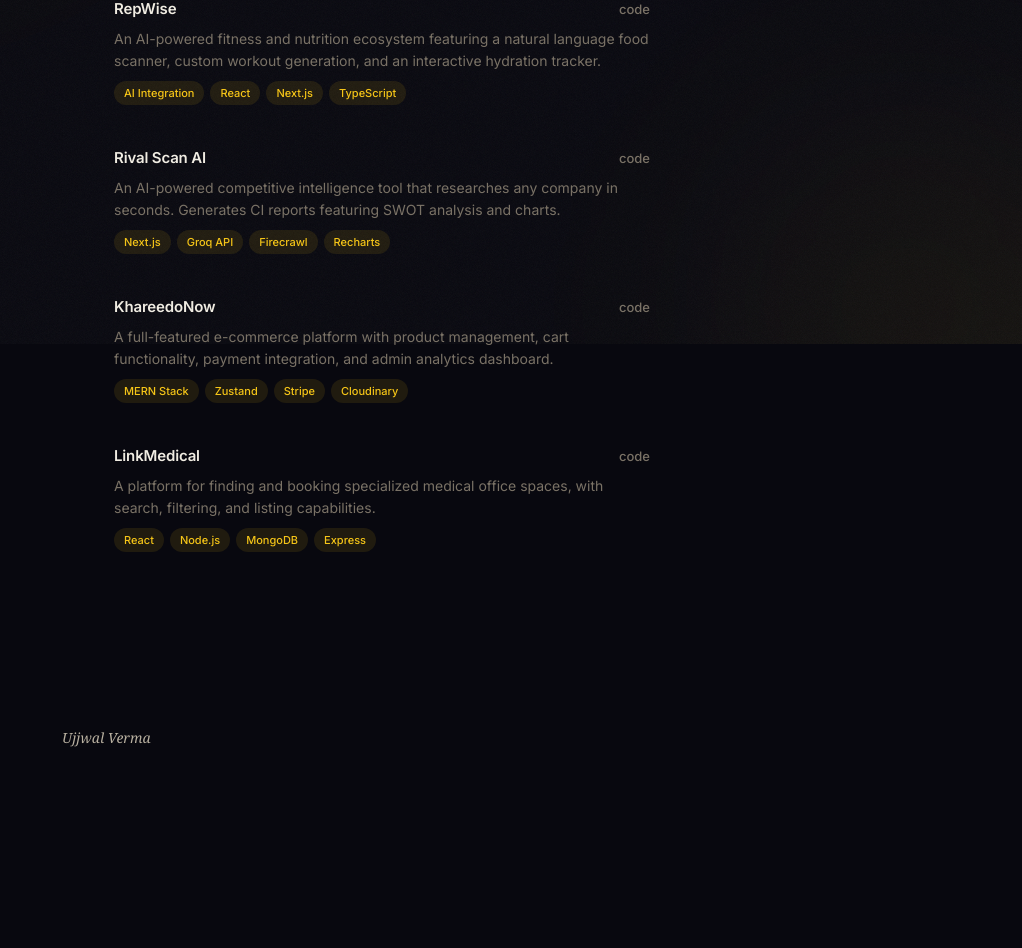
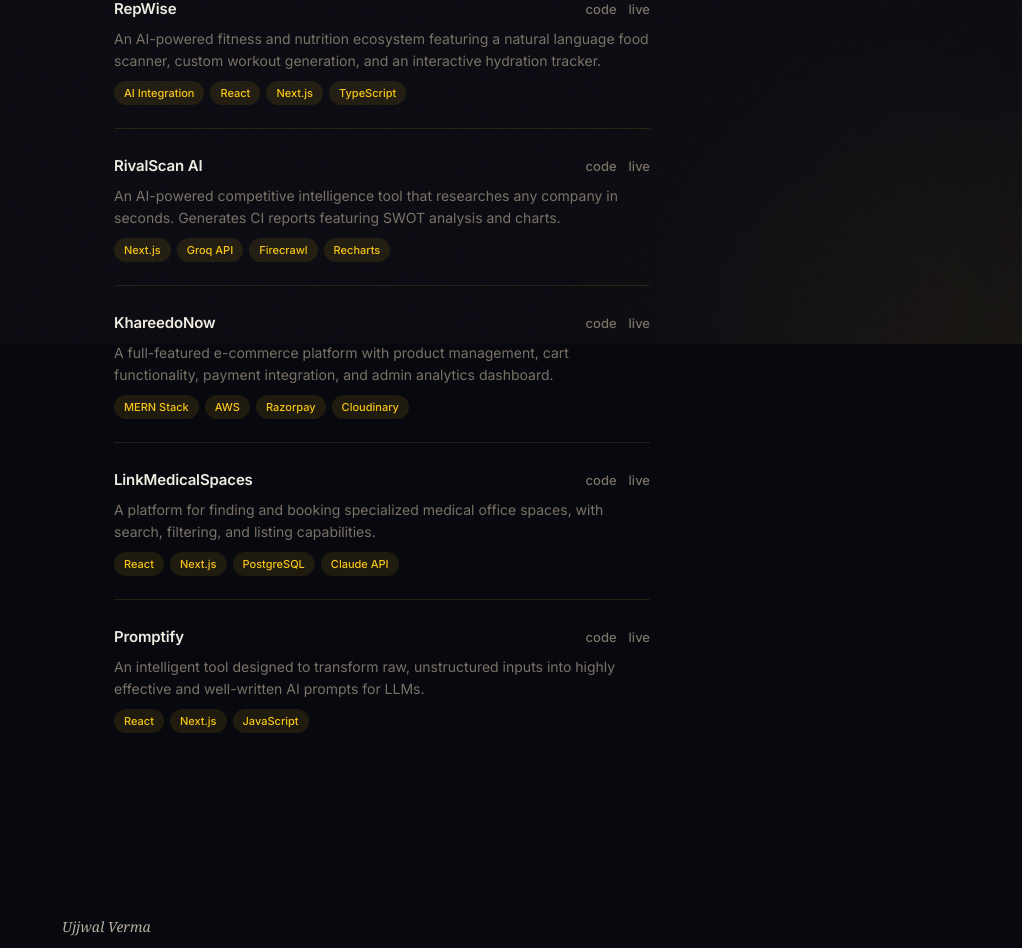
Before and after one commit to ujjwalv01/portfolio_2.0, a React (Vite) app: page /projects in a window 1280 px wide. Shown: the part 456-1404 px from the top of the page, without its empty margins (258-1280 px from the left). Before the commit the page ends 1234 px from the top, so only its background shows below. Built offline with nearby package versions, Linux system fonts and the light colour scheme; a web font is replaced by a local one.

Commit message:
Update avatar GIF, styling, and favicon

```diff
--- a/src/index.css
+++ b/src/index.css
@@ -269,6 +269,8 @@
     transition: transform var(--transition-spring), box-shadow var(--transition-spring);
     margin: 0 auto 24px;
     display: block;
+    position: relative;
+    left: 8px;
 }
 
 .home-page .avatar:hover {
@@ -500,7 +502,7 @@
 }
 
 .project {
-    margin-bottom: 4px;
+    margin-bottom: 12px;
     padding: 18px 20px;
     background: transparent;
     border: none;
@@ -510,6 +512,17 @@
     display: block;
     text-decoration: none;
     color: inherit;
+    position: relative;
+}
+
+.project:not(:last-child)::after {
+    content: '';
+    position: absolute;
+    bottom: -6px;
+    left: 20px;
+    right: 20px;
+    height: 1px;
+    background: var(--border);
 }
 
 .project:nth-child(1) { animation-delay: 0.25s; }
--- a/src/pages/Home.jsx
+++ b/src/pages/Home.jsx
@@ -28,7 +28,7 @@
         <div className="hero-content">
           {/* Avatar — placeholder Batman logo, replace later */}
           <img
-            src="/avatar.png"
+            src="/d612ee610793a42b00b3bbfd2ccaf068.gif"
             alt="Ujjwal Verma"
             className="avatar"
             onError={(e) => {
--- a/src/pages/Projects.jsx
+++ b/src/pages/Projects.jsx
@@ -6,29 +6,36 @@
     title: 'RepWise',
     description: 'An AI-powered fitness and nutrition ecosystem featuring a natural language food scanner, custom workout generation, and an interactive hydration tracker.',
     tags: ['AI Integration', 'React', 'Next.js', 'TypeScript'],
-    github: 'https://github.com/ujjwalv01',
-    live: '#',
+    github: 'https://github.com/ujjwalv01/repwise',
+    live: 'https://trainwithrepwise.vercel.app/',
   },
   {
-    title: 'Rival Scan AI',
+    title: 'RivalScan AI',
     description: 'An AI-powered competitive intelligence tool that researches any company in seconds. Generates CI reports featuring SWOT analysis and charts.',
     tags: ['Next.js', 'Groq API', 'Firecrawl', 'Recharts'],
-    github: 'https://github.com/ujjwalv01',
-    live: '#',
+    github: 'https://github.com/ujjwalv01/rivalscanai',
+    live: 'https://tryrivalscan.vercel.app/',
   },
   {
     title: 'KhareedoNow',
     description: 'A full-featured e-commerce platform with product management, cart functionality, payment integration, and admin analytics dashboard.',
-    tags: ['MERN Stack', 'Zustand', 'Stripe', 'Cloudinary'],
-    github: 'https://github.com/ujjwalv01',
-    live: '#',
+    tags: ['MERN Stack', 'AWS', 'Razorpay', 'Cloudinary'],
+    github: 'https://github.com/ujjwalv01/KhareedoNow',
+    live: 'https://main.dqwyc2xomhsy2.amplifyapp.com/',
   },
   {
-    title: 'LinkMedical',
+    title: 'LinkMedicalSpaces',
     description: 'A platform for finding and booking specialized medical office spaces, with search, filtering, and listing capabilities.',
-    tags: ['React', 'Node.js', 'MongoDB', 'Express'],
-    github: 'https://github.com/ujjwalv01',
-    live: '#',
+    tags: ['React', 'Next.js', 'PostgreSQL', 'Claude API'],
+    github: 'https://github.com/ujjwalv01/LinkMedicalSpaces',
+    live: 'https://lmsdeply.vercel.app/',
+  },
+  {
+    title: 'Promptify',
+    description: 'An intelligent tool designed to transform raw, unstructured inputs into highly effective and well-written AI prompts for LLMs.',
+    tags: ['React', 'Next.js', 'JavaScript'],
+    github: 'https://github.com/ujjwalv01/Promptify',
+    live: 'https://trypromptify.vercel.app/',
   },
 ]
 
```
Also changed, not shown: public/d612ee610793a42b00b3bbfd2ccaf068.gif (added), public/favicon.svg.
